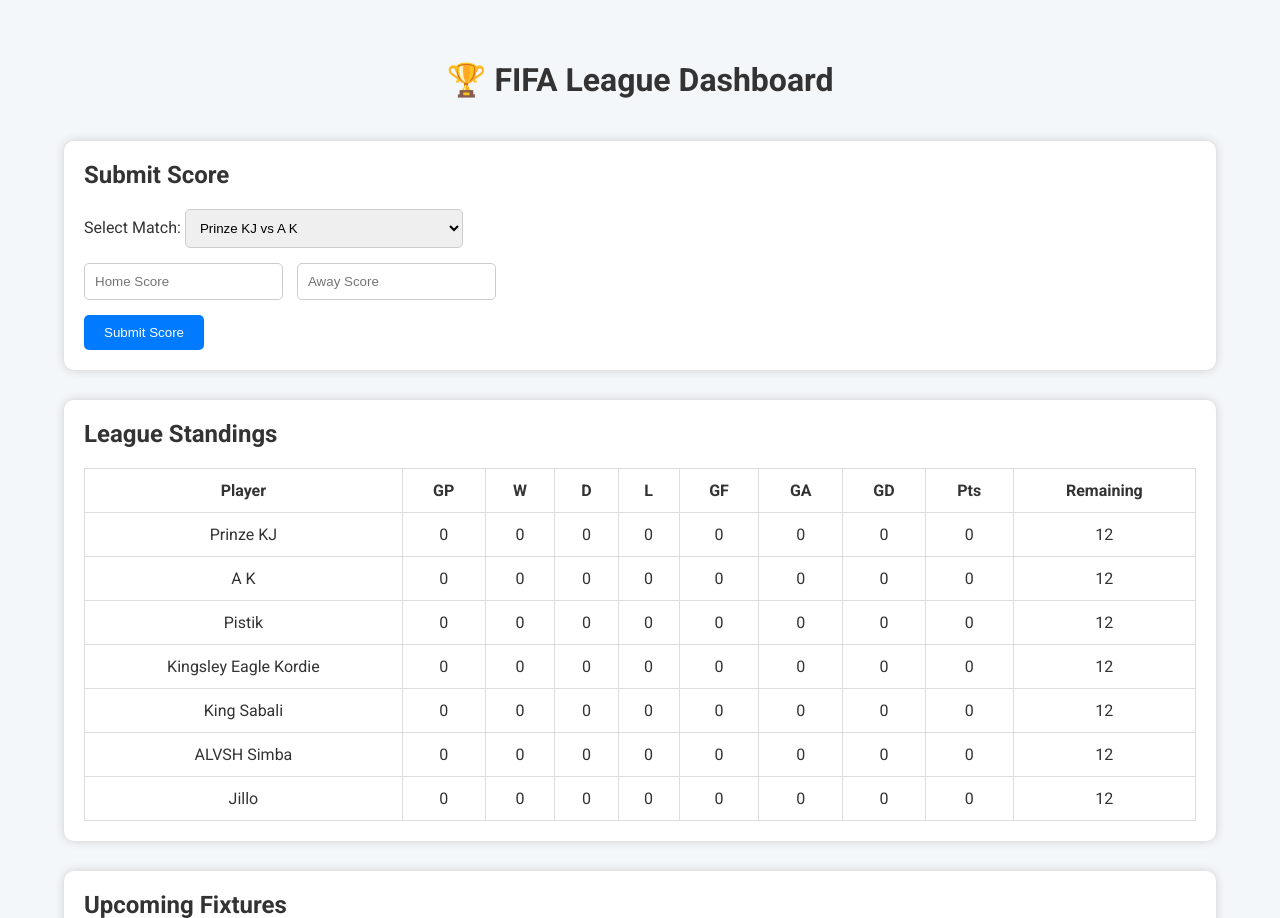
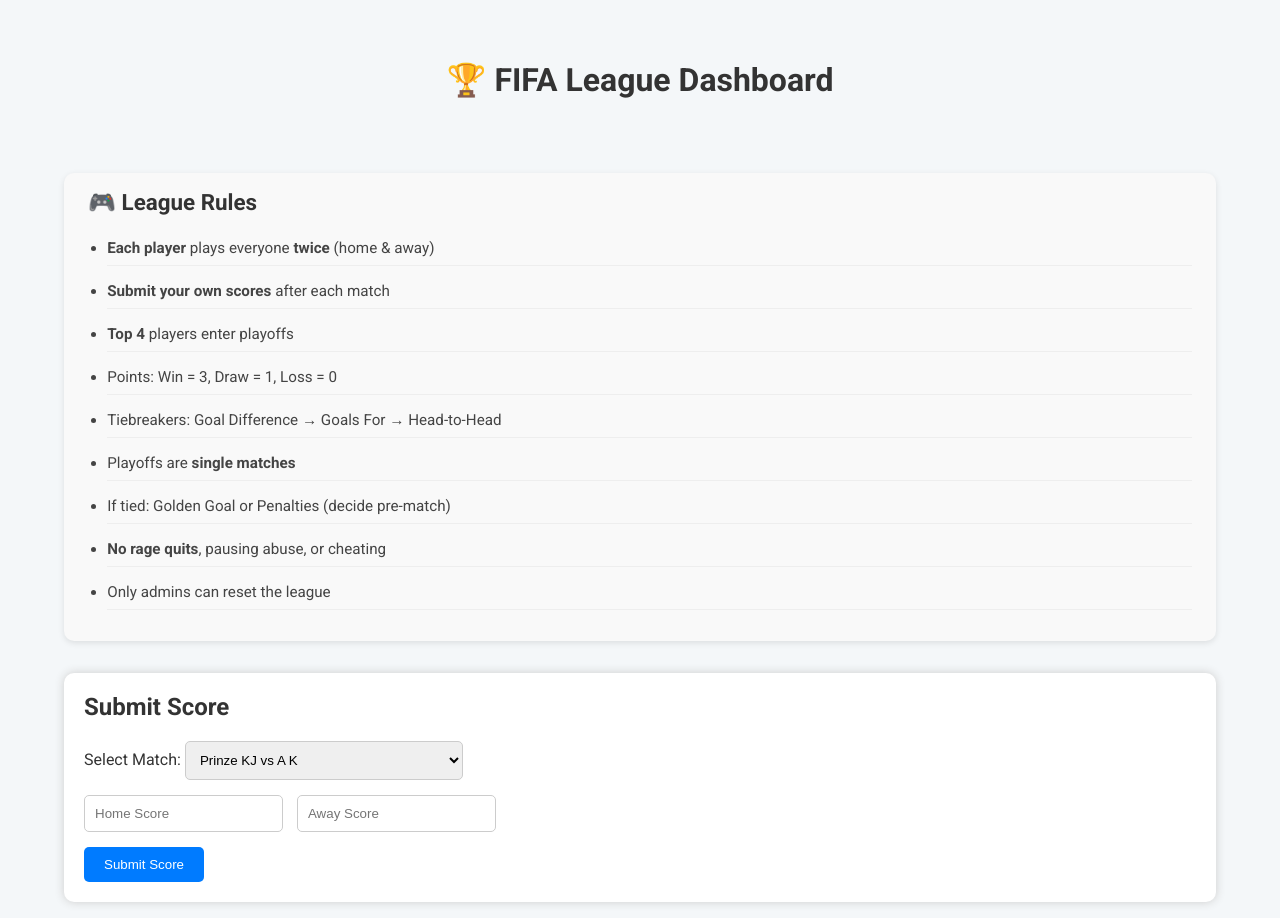
Before and after one commit to NanaBoakye11/fifa-league, a Django app: page / in a window 1280 px wide. Shown: the top 918 px of the page. Run offline with Django 5.2, Linux system fonts and the light colour scheme; data comes from the database, SQL or seed files in the repository.

Commit message:
Add rules section to Landing page

```diff
--- a/core/templates/landing.html
+++ b/core/templates/landing.html
@@ -14,6 +14,20 @@
         <header>
             <h1>🏆 FIFA League Dashboard</h1>
         </header>
+    <section class="rules-container">
+        <h2>🎮 League Rules</h2>
+        <ul class="rules-list">
+            <li><strong>Each player</strong> plays everyone <strong>twice</strong> (home & away)</li>
+            <li><strong>Submit your own scores</strong> after each match</li>
+            <li><strong>Top 4</strong> players enter playoffs</li>
+            <li>Points: Win = 3, Draw = 1, Loss = 0</li>
+            <li>Tiebreakers: Goal Difference → Goals For → Head-to-Head</li>
+            <li>Playoffs are <strong>single matches</strong></li>
+            <li>If tied: Golden Goal or Penalties (decide pre-match)</li>
+            <li><strong>No rage quits</strong>, pausing abuse, or cheating</li>
+            <li>Only admins can reset the league</li>
+        </ul>
+        </section>
 
         <section class="score-submission">
             <h2>Submit Score</h2>
--- a/static/css/styles.css
+++ b/static/css/styles.css
@@ -79,6 +79,32 @@
     border-bottom: 1px solid #eee;
 }
 
+.rules-container {
+    background: #f9f9f9;
+    padding: 1rem 1.5rem;
+    border-radius: 10px;
+    margin: 2rem 0;
+    box-shadow: 0 2px 6px rgba(0,0,0,0.1);
+  }
+
+  .rules-container h2 {
+    font-size: 1.4rem;
+    margin-bottom: 0.8rem;
+    color: #333;
+  }
+
+  .rules-list {
+    list-style-type: disc;
+    padding-left: 1.2rem;
+    font-size: 0.95rem;
+    color: #444;
+  }
+
+  .rules-list li {
+    margin-bottom: 0.5rem;
+  }
+
+
 
 /* 🎯 Mobile Responsive Tweaks */
 @media screen and (max-width: 768px) {
```
